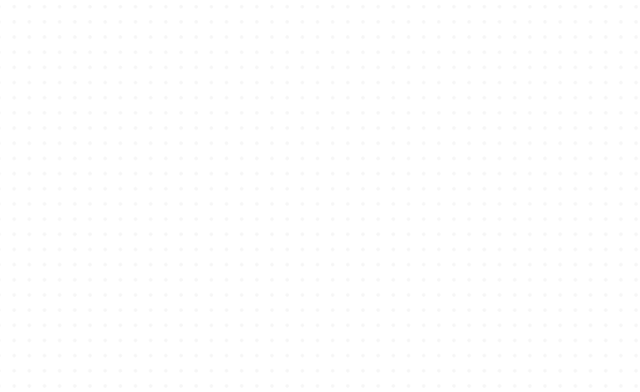
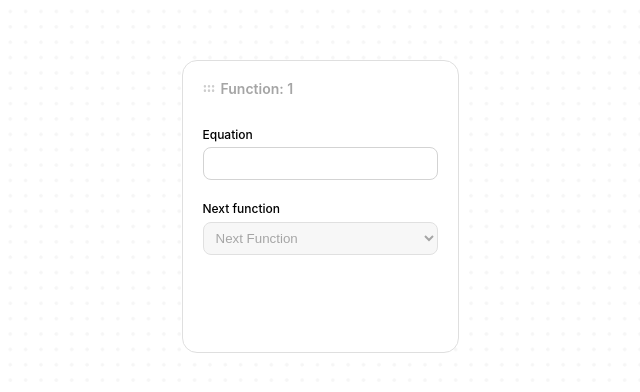
Before and after one commit to AdityaSharma224/The-chain-calculator, a React (Create React App) app in the folder chain-calculator/: page / in a window 1280 px wide. Shown: the part 194-586 px from the top of the page, without its empty margins (320-960 px from the left). Built offline with nearby package versions, Linux system fonts and the light colour scheme.

Commit message:
function card component

```diff
--- a/chain-calculator/src/App.css
+++ b/chain-calculator/src/App.css
@@ -1,8 +1,11 @@
 .App {
+  display: flex;
   text-align: center;
   width: 100%;
   height: 100vh;
   background-size: cover;
   background-position: center;
   background-repeat: no-repeat;
+  align-items: center;
+  justify-content: center;
 }
--- a/chain-calculator/src/components/function-card/function-card-component.jsx
+++ b/chain-calculator/src/components/function-card/function-card-component.jsx
@@ -1,18 +1,38 @@
 import React, { useState, useEffect } from "react";
 import PropTypes from "prop-types";
+import dragIcon from "../../assets/drag-icon.svg";
 import "./function-card-styles.css";
 
-const FunctionCardComponent = () => {
+const FunctionCardComponent = ({ functionNumber }) => {
 
     return (
-        <div>
+        <div className="cardWrapper">
+            <div className="header">
+                <img src={dragIcon} alt="Drag Icon" className="dragIcon" />
+                <p className="headerText">{`Function: ${'1'}`}</p>
+            </div>
 
+            <div className="functionBody">
+                <div className="equationWrapper">
+                    <p>{'Equation'}</p>
+                    <input type="text" className="input" />
+                </div>
+                <div className="dropDownWrapper">
+                    <p>{'Next function'}</p>
+                    <select className="input" disabled>
+                        <option>{'Next Function'}</option>
+                    </select>
+                </div>
+            </div>
         </div>
     );
 };
 
 FunctionCardComponent.propTypes = {
-
+    functionName: PropTypes.string.isRequired,
+    equation: PropTypes.string.isRequired,
+    onEquationChange: PropTypes.func.isRequired,
+    nextFunction: PropTypes.string.isRequired,
 };
 
 export default FunctionCardComponent;
--- a/chain-calculator/src/components/function-card/function-card-styles.css
+++ b/chain-calculator/src/components/function-card/function-card-styles.css
@@ -0,0 +1,82 @@
+.cardWrapper{
+    width: 235px;
+    height: 251px;
+    border-radius: 15px;
+    border: 1px solid #DFDFDF;
+    background-color: #FFFFFF;
+    padding: 20px;
+}
+
+.header{
+    display: flex;
+    align-items: center;
+    align-self: flex-start;
+    width: 95px;
+    height: 17px;
+    flex-direction: row;
+}
+
+.dragIcon{
+    width: 12px;
+    height: 7.09px;
+    margin-right: 6px;
+}
+
+.headerText{
+    font-size: 14px;
+    font-weight: 600;
+    line-height: 16.94px;
+    color: #A5A5A5;
+}
+
+.functionBody{
+    display: flex;
+    flex-direction: column;
+    align-self: flex-start;
+    margin-top: 18px;
+}
+
+.equationWrapper {
+    display: flex;
+    flex-direction: column;
+    align-items: flex-start;
+    margin-bottom: 10px;
+}
+
+.dropDownWrapper{
+    display: flex;
+    flex-direction: column;
+    align-items: flex-start;
+}
+
+.input{
+    width: 100%;
+    height: 33px;
+    border-radius: 8px;
+    border: 1px solid #D3D3D3;
+    padding: 0px 8px;
+    box-sizing: border-box;
+}
+
+.equationWrapper p {
+    font-size: 12px;
+    line-height: 14.52px;
+    font-weight: 500;
+    margin-bottom: 5px;
+}
+
+.equationWrapper .input {
+    margin-top: 0;
+}
+
+.dropDownWrapper p {
+    font-size: 12px;
+    line-height: 14.52px;
+    font-weight: 500;
+    margin-bottom: 5px;
+}
+
+.dropDownWrapper .input {
+    margin-top: 0;
+    background-color: #F5F5F5;
+}
--- a/chain-calculator/src/index.css
+++ b/chain-calculator/src/index.css
@@ -1,10 +1,6 @@
 body {
   margin: 0;
-  font-family: -apple-system, BlinkMacSystemFont, 'Segoe UI', 'Roboto', 'Oxygen',
-    'Ubuntu', 'Cantarell', 'Fira Sans', 'Droid Sans', 'Helvetica Neue',
-    sans-serif;
-  -webkit-font-smoothing: antialiased;
-  -moz-osx-font-smoothing: grayscale;
+  font-family: 'Inter';
 }
 
 code {
--- a/chain-calculator/src/index.js
+++ b/chain-calculator/src/index.js
@@ -1,6 +1,7 @@
 import React from 'react';
 import ReactDOM from 'react-dom/client';
 import App from './App';
+import './index.css';
 
 const root = ReactDOM.createRoot(document.getElementById('root'));
 root.render(
```
Also changed, not shown: chain-calculator/src/assets/drag-icon.svg (added).
